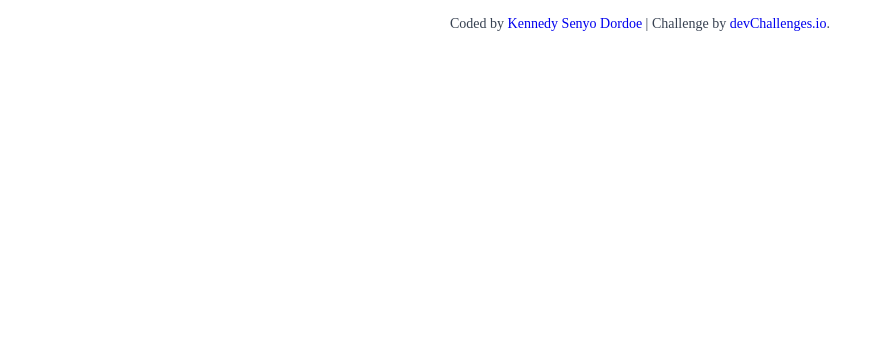
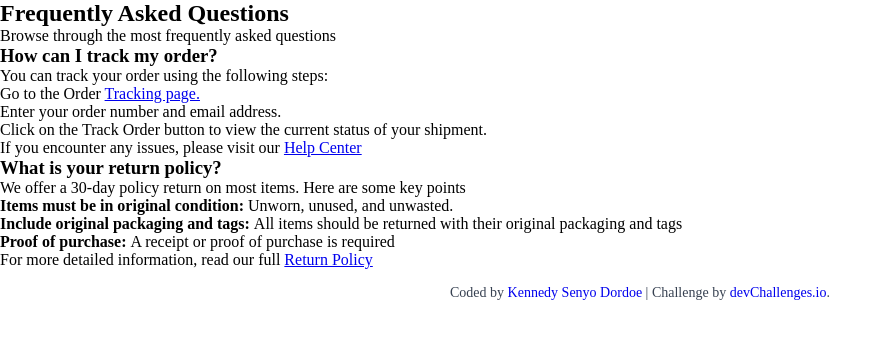
Before and after one commit to Kennedysenyo/simple-faq-master, a plain HTML site: page index.html in a window 1280 px wide. Shown: the whole page, without its empty margins (0-892 px from the left). Drawn offline with Linux system fonts and the light colour scheme.

Commit message:
Add markup and text

```diff
--- a/index.html
+++ b/index.html
@@ -74,7 +74,56 @@
     For more detailed information, read our full Return Policy.
 
   -->
+    <section>
+      <div>
+        <h2>Frequently Asked Questions</h2>
+        <p>Browse through the most frequently asked questions</p>
+      </div>
+      <div>
+        <h3>How can I track my order?</h3>
+        <p>You can track your order using the following steps:</p>
+        <ol>
+          <li>Go to the Order <a href="#">Tracking page.</a></li>
+          <li>Enter your order number and email address.</li>
+          <li>
+            Click on the Track Order button to view the current status of your
+            shipment.
+          </li>
+        </ol>
 
+        <p>
+          If you encounter any issues, please visit our
+          <a href="#">Help Center</a>
+        </p>
+      </div>
+      <div>
+        <div>
+          <h3>What is your return policy?</h3>
+          <p>
+            We offer a 30-day policy return on most items. Here are some key
+            points
+          </p>
+        </div>
+        <ul>
+          <li>
+            <strong>Items must be in original condition: </strong> Unworn,
+            unused, and unwasted.
+          </li>
+          <li>
+            <strong>Include original packaging and tags: </strong> All items
+            should be returned with their original packaging and tags
+          </li>
+          <li>
+            <strong>Proof of purchase: </strong>A receipt or proof of purchase
+            is required
+          </li>
+        </ul>
+        <p>
+          For more detailed information, read our full
+          <a href="#">Return Policy</a>
+        </p>
+      </div>
+    </section>
     <div class="author-info">
       Coded by <a href="#">Kennedy Senyo Dordoe</a> | Challenge by
       <a href="https://www.devchallenges.io?ref=challenge" target="_blank"
```
